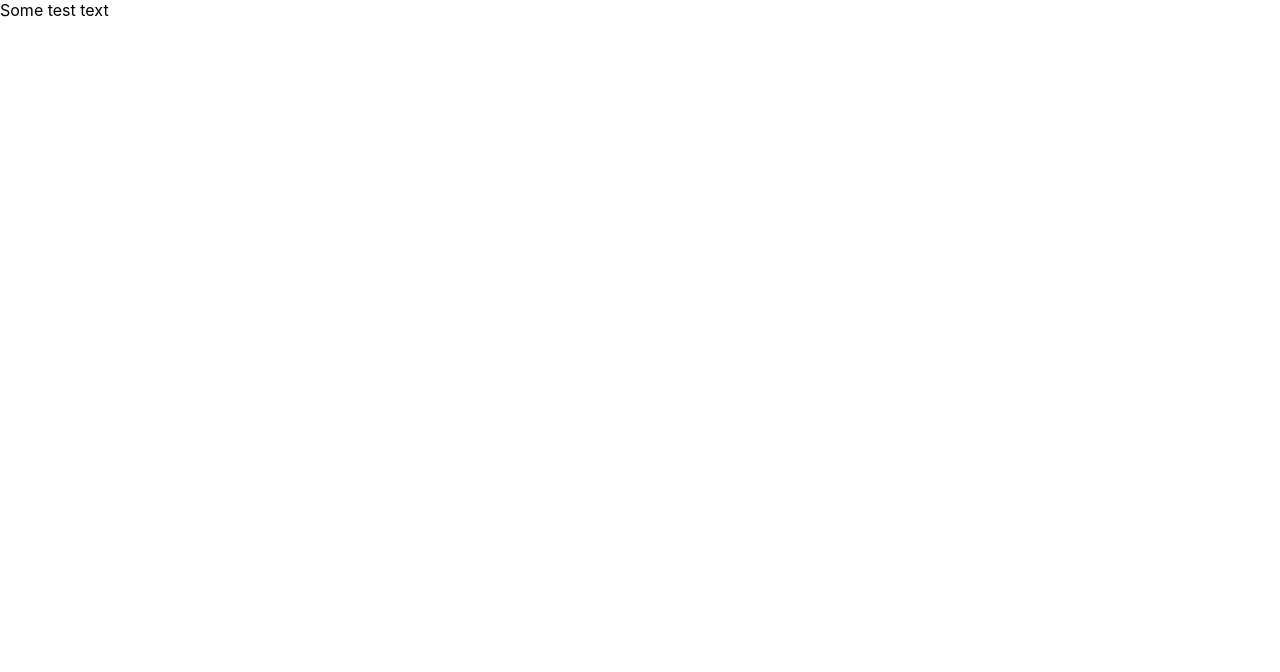
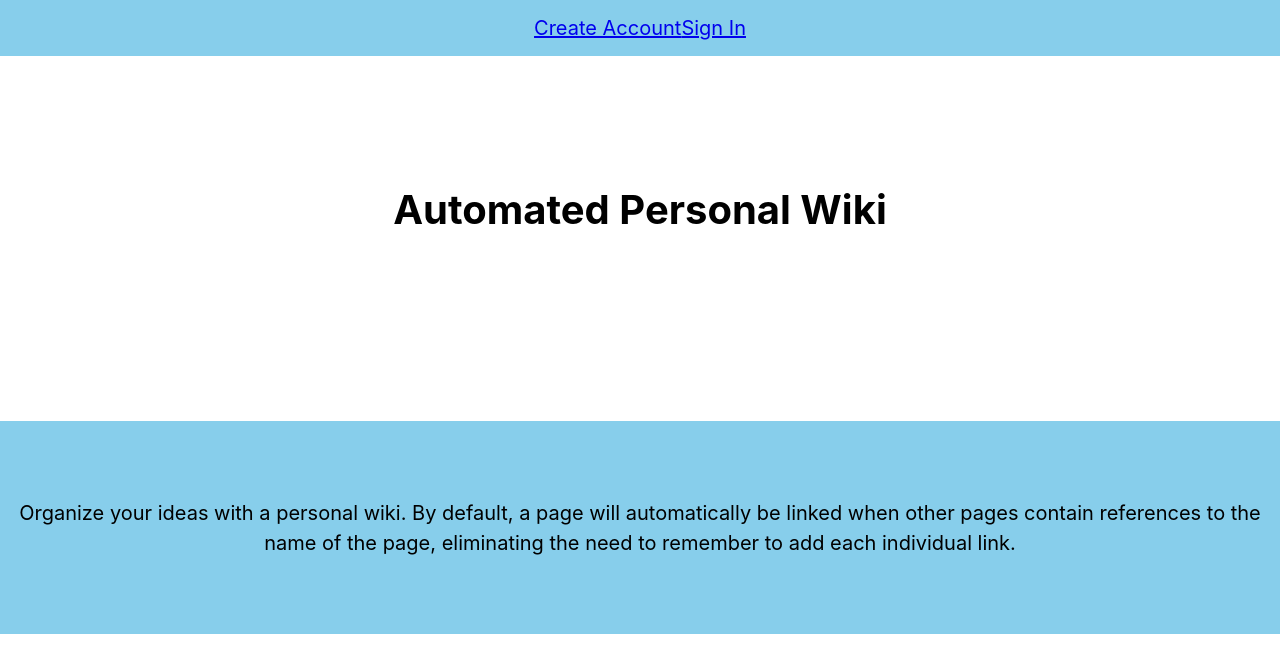
Before and after one commit to davidbolin1016/wiki-client, a React (Create React App) app: page / in a window 1280 px wide. Shown: the top 672 px of the page. Built offline with nearby package versions, Linux system fonts and the light colour scheme.

Commit message:
landing page initial text

```diff
--- a/src/components/LandingPage/LandingPage.css
+++ b/src/components/LandingPage/LandingPage.css
@@ -0,0 +1,27 @@
+body {
+  color: black;
+  font-family: "Open Sans", sans-serif;
+  font-size: 20px;
+  text-align: center;
+  line-height: 1.5;
+}
+
+nav {
+  padding: 1% 0;
+  background-color: skyblue;
+  position: fixed;
+  top: 0;
+  left: 0;
+  right: 0;
+  z-index: 10;
+}
+
+header {
+  padding: 12% 0;
+}
+
+section {
+  min-height: 200px;
+  padding: 6% 0;
+  background-color: skyblue;
+}
--- a/src/components/LandingPage/LandingPage.js
+++ b/src/components/LandingPage/LandingPage.js
@@ -1,9 +1,23 @@
 import React from 'react';
+import './LandingPage.css';
 
 export default class LandingPage extends React.Component {
   render() {
     return(
-      <div>Some test text</div>
+      <body>
+        <nav role="navigation">
+          <a href="#">Create Account</a>
+          <a href="#">Sign In</a>
+        </nav>
+        <main role="main">
+          <header role="banner">
+            <h1>Automated Personal Wiki</h1>
+          </header>
+          <section>
+            Organize your ideas with a personal wiki. By default, a page will automatically be linked when other pages contain references to the name of the page, eliminating the need to remember to add each individual link.
+          </section>
+        </main>
+      </body>
     );
   }
 }
```
